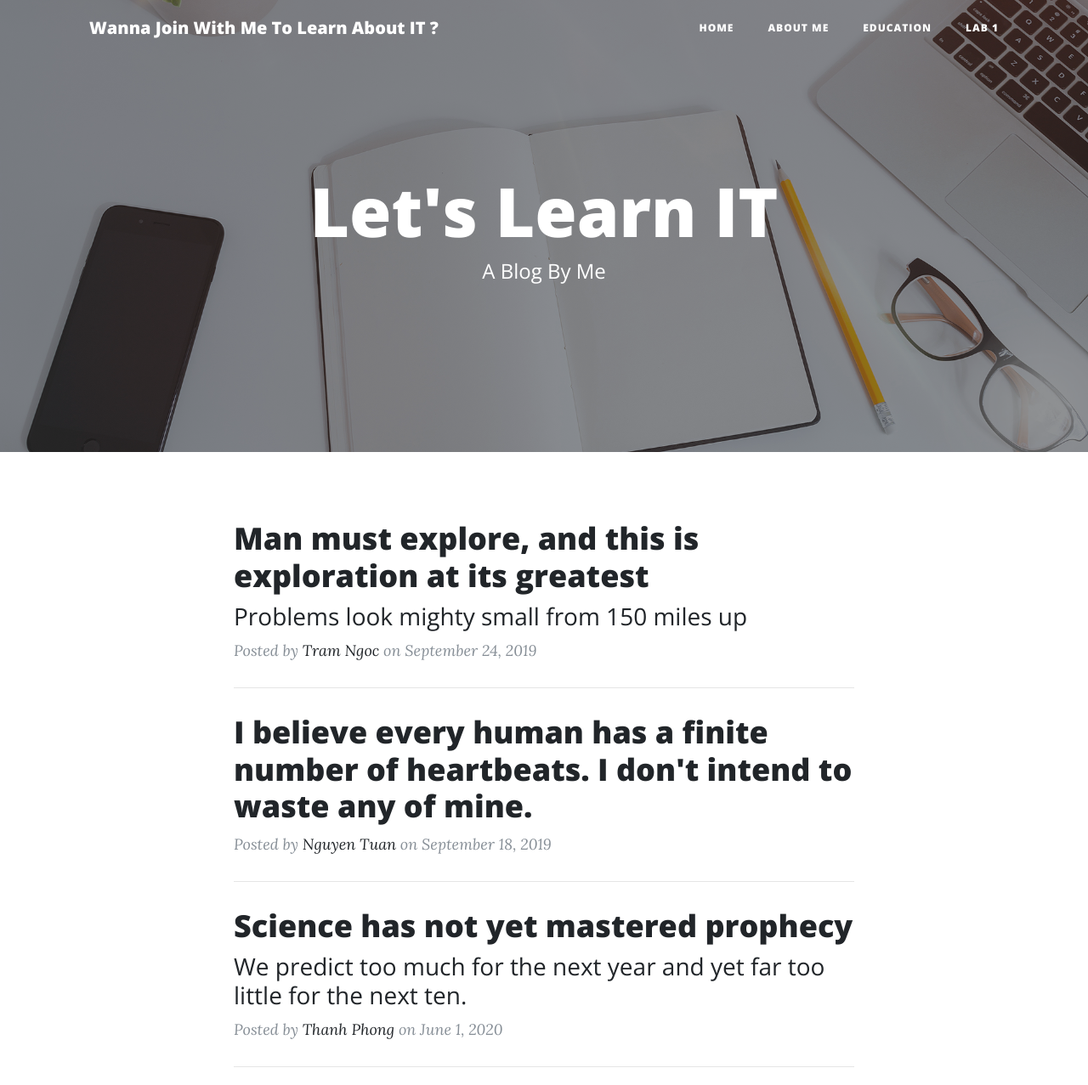
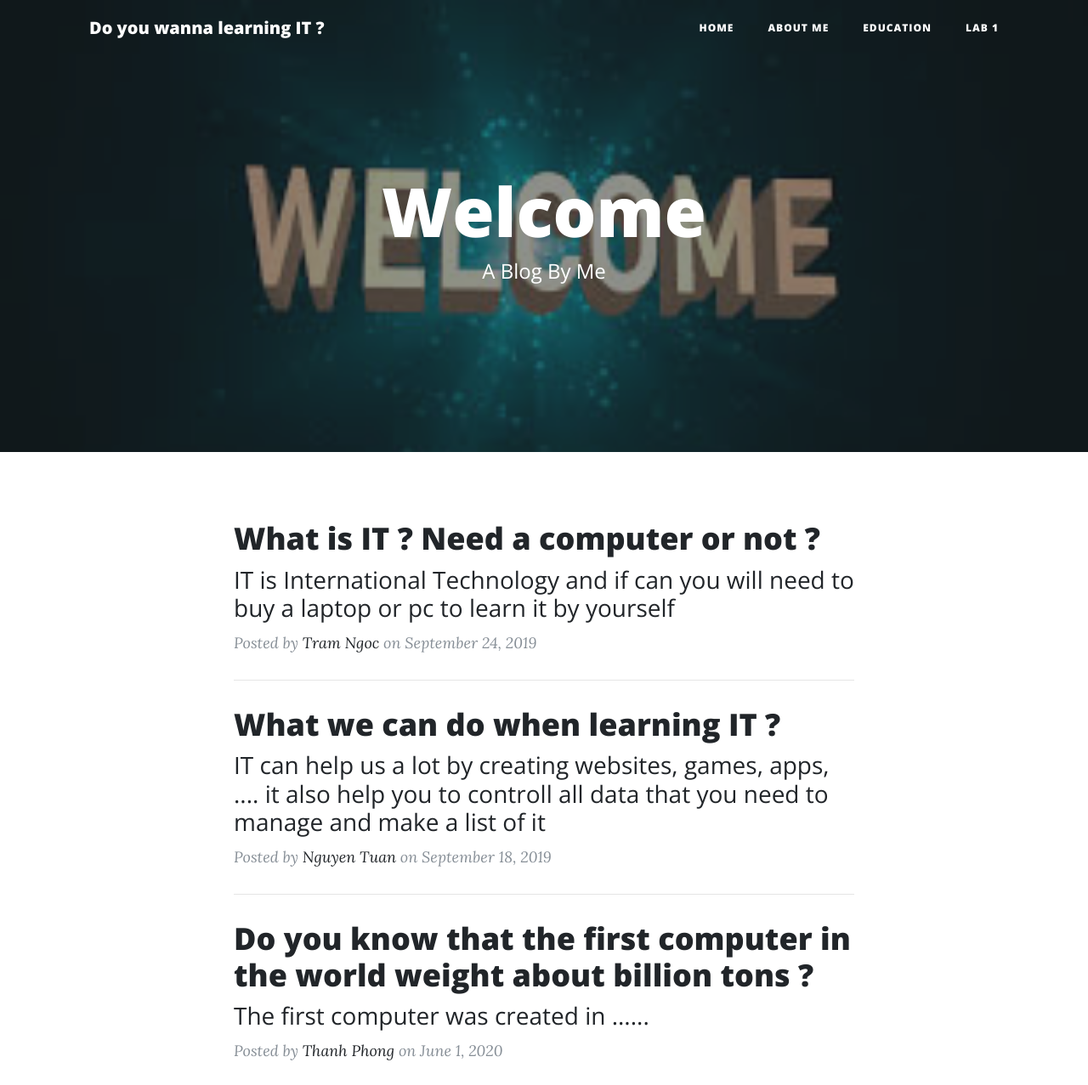
Before and after one commit to loithanhphong0906/18130175, a website: page index.html in a window 1280 px wide. Shown: the top 1277 px of the page at 85% size. Drawn offline with nearby package versions, Linux system fonts and the light colour scheme.

Commit message:
web cá nhân đầu tiên

```diff
--- a/index.html
+++ b/index.html
@@ -28,7 +28,7 @@
   <!-- Navigation -->
   <nav class="navbar navbar-expand-lg navbar-light fixed-top" id="mainNav">
     <div class="container">
-      <a class="navbar-brand" href="index.html">Wanna Join With Me To Learn About IT ?</a>
+      <a class="navbar-brand" href="index.html">Do you wanna learning IT ?</a>
       <button class="navbar-toggler navbar-toggler-right" type="button" data-toggle="collapse" data-target="#navbarResponsive" aria-controls="navbarResponsive" aria-expanded="false" aria-label="Toggle navigation">
         Menu
         <i class="fas fa-bars"></i>
@@ -53,13 +53,13 @@
   </nav>
 
   <!-- Page Header -->
-  <header class="masthead" style="background-image: url('img/home-bg.jpg')">
+  <header class="masthead" style="background-image: url('img/welcome.jpg')">
     <div class="overlay"></div>
     <div class="container">
       <div class="row">
         <div class="col-lg-8 col-md-10 mx-auto">
           <div class="site-heading">
-            <h1>Let's Learn IT</h1>
+            <h1>Welcome</h1>
             <span class="subheading">A Blog By Me</span>
           </div>
         </div>
@@ -74,10 +74,10 @@
         <div class="post-preview">
           <a href="post.html">
             <h2 class="post-title">
-              Man must explore, and this is exploration at its greatest
+              What is IT ? Need a computer or not ?
             </h2>
             <h3 class="post-subtitle">
-              Problems look mighty small from 150 miles up
+              IT is International Technology and if can you will need to buy a laptop or pc to learn it by yourself
             </h3>
           </a>
           <p class="post-meta">Posted by
@@ -88,8 +88,12 @@
         <div class="post-preview">
           <a href="post.html">
             <h2 class="post-title">
-              I believe every human has a finite number of heartbeats. I don't intend to waste any of mine.
+              What we can do when learning IT ?
             </h2>
+            <h3 class="post-subtitle">
+              IT can help us a lot by creating websites, games, apps, .... it also help you to controll all data that you need to manage and make a list of it
+            </h3>
+
           </a>
           <p class="post-meta">Posted by
             <a href="#">Nguyen Tuan</a>
@@ -99,10 +103,10 @@
         <div class="post-preview">
           <a href="post.html">
             <h2 class="post-title">
-              Science has not yet mastered prophecy
+              Do you know that the first computer in the world weight about billion tons ?
             </h2>
             <h3 class="post-subtitle">
-              We predict too much for the next year and yet far too little for the next ten.
+              The first computer was created in ......
             </h3>
           </a>
           <p class="post-meta">Posted by
```
Also changed, not shown: about.html (+2 -2 lines), laboratory.html (+1 -1 lines), post.html (+3 -3 lines), post2.html (+2 -2 lines).
